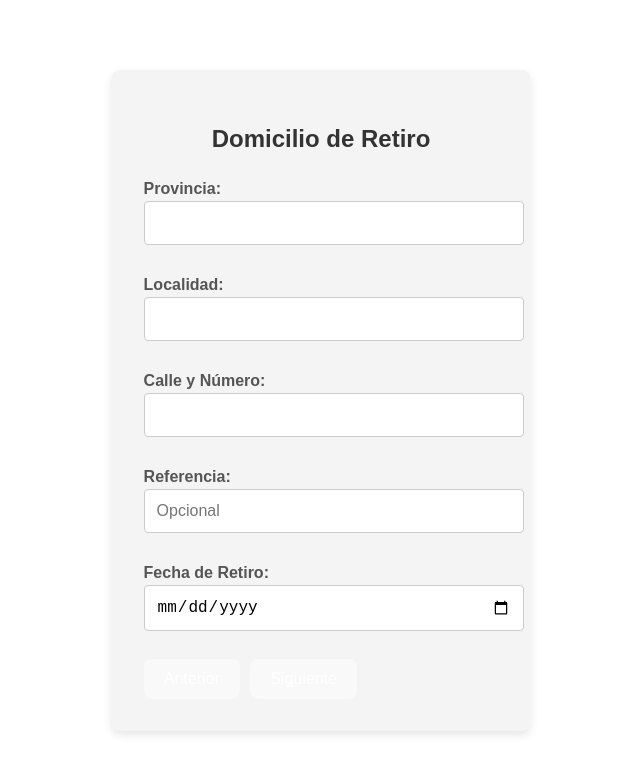
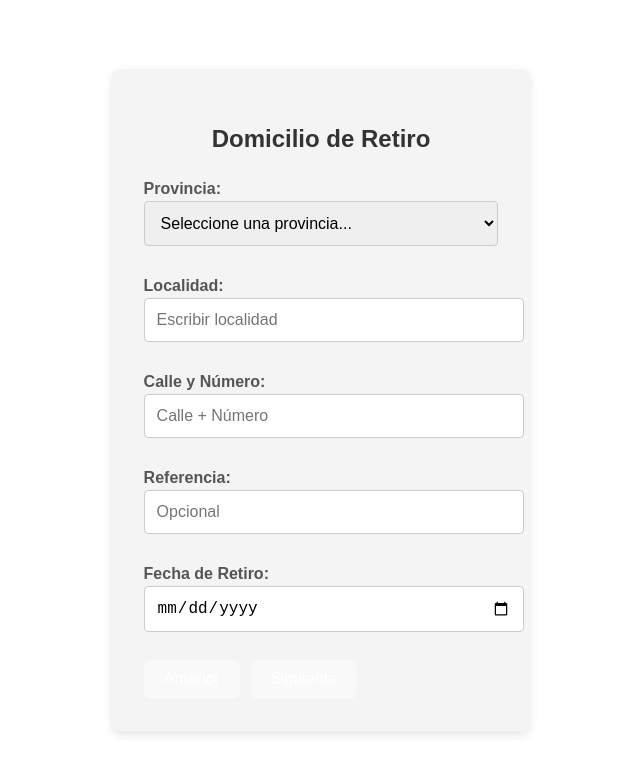
Before and after one commit to ianrichard3/scm-grupo8, a React (Vite) app in the folder TrabajosPracticos/Tp6/publicar-pedido-envio/: page / in a window 1280 px wide. Both pictures are taken after a click on the button "Siguiente". Shown: the top 774 px of the page, without its empty margins (319-959 px from the left). Built offline with nearby package versions, Linux system fonts and the light colour scheme.

Commit message:
Nuesvas funcionalidades para la interfaz (desplegables con provincias, mensajes de referencia para llenar casillas)

```diff
--- a/TrabajosPracticos/Tp6/publicar-pedido-envio/src/components/DomicilioForm.jsx
+++ b/TrabajosPracticos/Tp6/publicar-pedido-envio/src/components/DomicilioForm.jsx
@@ -1,14 +1,23 @@
+import { provincias } from "../data";
+
+
 const DomicilioForm = ({ title, formData, handleNestedChange, nextStep, prevStep }) => {
   return (
     <div>
       <h2>{title}</h2>
       <label>
         Provincia:
-        <input
-          type="text"
+        <select
           value={formData.provincia}
           onChange={(e) => handleNestedChange(e, "provincia")}
-        />
+        >
+          <option value="">Seleccione una provincia...</option>
+          {provincias.map((provincia, index) => (
+            <option key={index} value={provincia}>
+              {provincia}
+            </option>
+          ))}
+        </select>
       </label>
       <label>
         Localidad:
@@ -16,6 +25,7 @@ const DomicilioForm = ({ title, formData, handleNestedChange, nextStep, prevStep
           type="text"
           value={formData.localidad}
           onChange={(e) => handleNestedChange(e, "localidad")}
+          placeholder="Escribir localidad"
         />
       </label>
       <label>
@@ -24,6 +34,7 @@ const DomicilioForm = ({ title, formData, handleNestedChange, nextStep, prevStep
           type="text"
           value={formData.calle}
           onChange={(e) => handleNestedChange(e, "calle")}
+          placeholder="Calle + Número"
         />
       </label>
       <label>
--- /dev/null
+++ b/TrabajosPracticos/Tp6/publicar-pedido-envio/src/data.js
@@ -0,0 +1,25 @@
+export const provincias = [
+    "Buenos Aires",
+    "Catamarca",
+    "Chaco",
+    "Chubut",
+    "Córdoba",
+    "Corrientes",
+    "Entre Ríos",
+    "Formosa",
+    "Jujuy",
+    "La Pampa",
+    "La Rioja",
+    "Mendoza",
+    "Misiones",
+    "Neuquén",
+    "Río Negro",
+    "Salta",
+    "San Juan",
+    "San Luis",
+    "Santa Cruz",
+    "Santa Fe",
+    "Santiago del Estero",
+    "Tierra del Fuego",
+    "Tucumán"
+  ];
```
